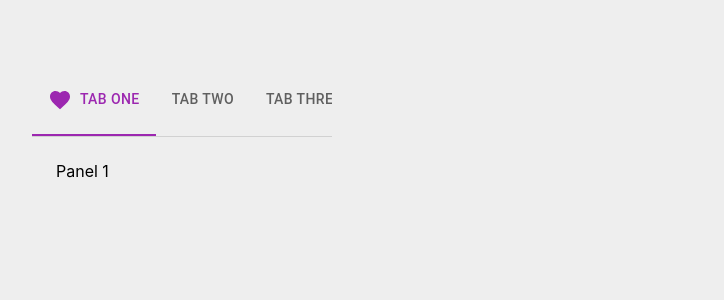
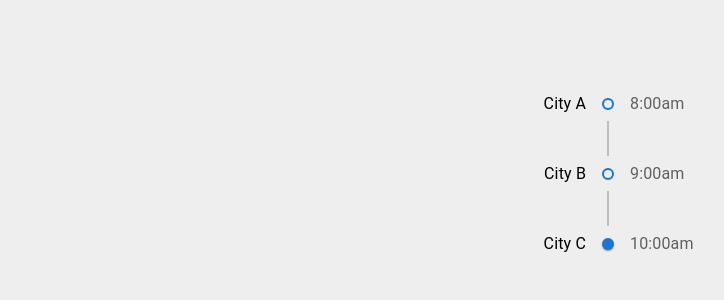
Before and after one commit to GitGud1234/react-mui-demo, a React (Create React App) app: page / in a window 1280 px wide. Shown: the top 300 px of the page, without its empty margins (32-756 px from the left). Built offline with nearby package versions, Linux system fonts and the light colour scheme.

Commit message:
MuiTimeline component

```diff
--- a/src/App.tsx
+++ b/src/App.tsx
@@ -33,7 +33,8 @@
 /* MUI LAB */
 //import { MuiLoadingButton } from './components/MuiLoadingButton';
 // import { MuiPicker } from './components/MuiPicker';
-import { MuiTabs } from './components/MuiTabs';
+// import { MuiTabs } from './components/MuiTabs';
+import { MuiTimeline } from './components/MuiTimeline';
 
 /*
 const theme = createTheme({
@@ -89,7 +90,8 @@
       {/* <MuiSkeleton /> */}
       {/* <MuiLoadingButton /> */}
       {/* <MuiPicker /> */}
-      <MuiTabs />
+      {/* <MuiTabs />s */}
+      <MuiTimeline />
     </div>
     //</ThemeProvider>
   );
--- /dev/null
+++ b/src/components/MuiTimeline.tsx
@@ -0,0 +1,47 @@
+import {
+  Timeline,
+  TimelineItem,
+  TimelineSeparator,
+  TimelineConnector,
+  TimelineContent,
+  TimelineDot,
+  TimelineOppositeContent,
+} from '@mui/lab';
+
+export const MuiTimeline = () => {
+  return (
+    <Timeline position="left">
+      <TimelineItem>
+        <TimelineOppositeContent color="text.secondary">
+          8:00am
+        </TimelineOppositeContent>
+        <TimelineSeparator>
+          <TimelineDot color="primary" variant="outlined" />
+          <TimelineConnector />
+        </TimelineSeparator>
+        <TimelineContent>City A</TimelineContent>
+      </TimelineItem>
+
+      <TimelineItem>
+        <TimelineOppositeContent color="text.secondary">
+          9:00am
+        </TimelineOppositeContent>
+        <TimelineSeparator>
+          <TimelineDot color="primary" variant="outlined" />
+          <TimelineConnector />
+        </TimelineSeparator>
+        <TimelineContent>City B</TimelineContent>
+      </TimelineItem>
+
+      <TimelineItem>
+        <TimelineOppositeContent color="text.secondary">
+          10:00am
+        </TimelineOppositeContent>
+        <TimelineSeparator>
+          <TimelineDot color="primary" variant="filled" />
+        </TimelineSeparator>
+        <TimelineContent>City C</TimelineContent>
+      </TimelineItem>
+    </Timeline>
+  );
+};
```
